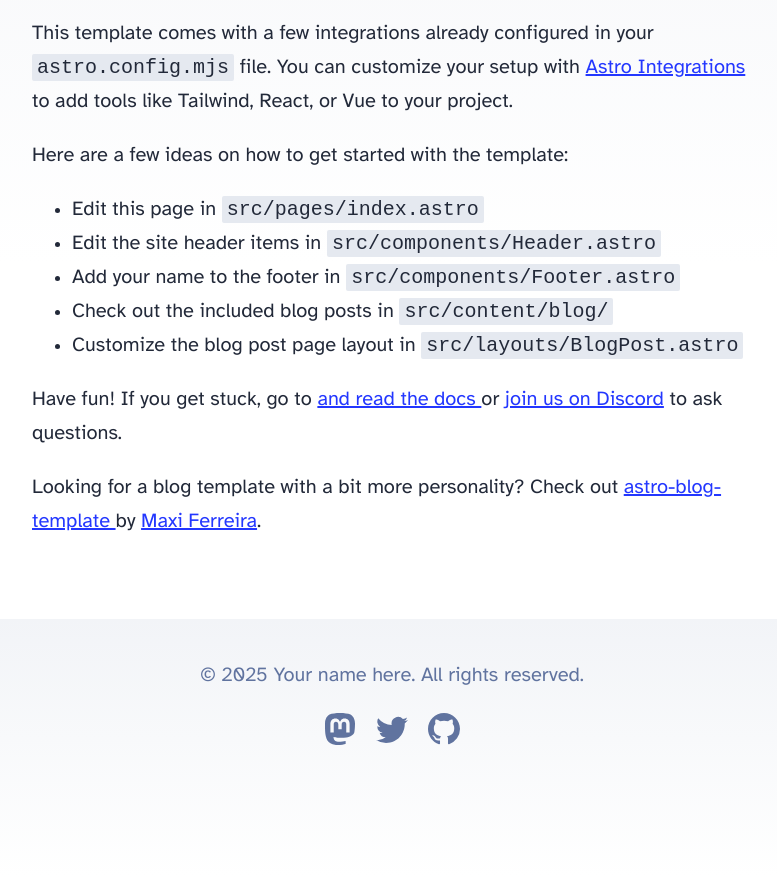
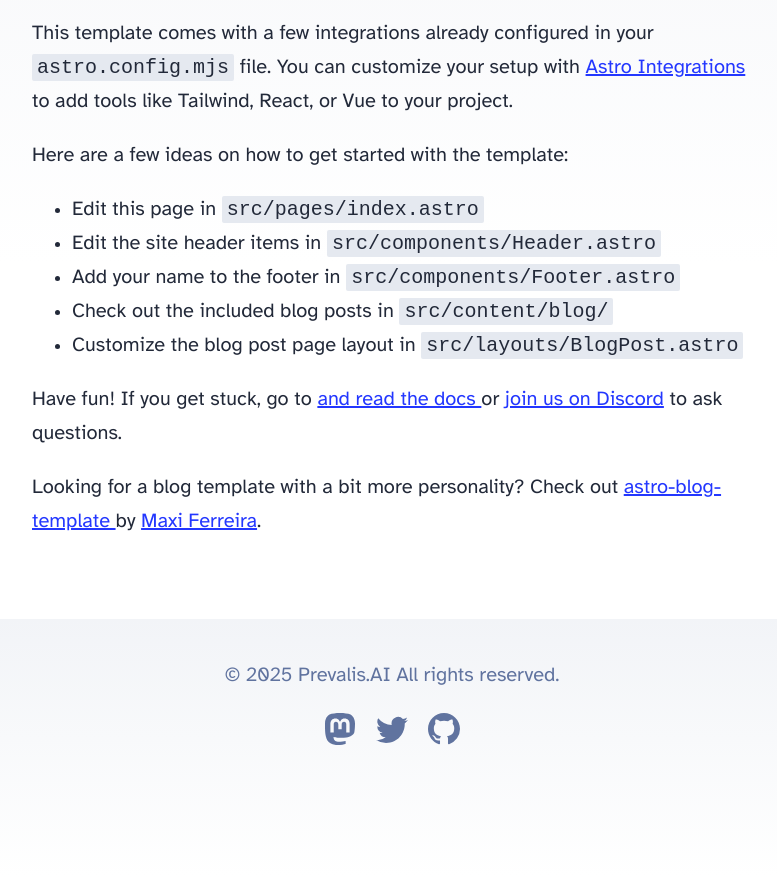
Before and after one commit to bobpreeda/prevalisai, an Astro site: page / in a window 1280 px wide. Shown: the part 336-1213 px from the top of the page, without its empty margins (248-1025 px from the left). Built offline with nearby package versions, Linux system fonts and the light colour scheme; Astro itself is replaced by a stand-in of ours.

Commit message:
minor tweak 2

```diff
--- a/src/components/Footer.astro
+++ b/src/components/Footer.astro
@@ -3,7 +3,7 @@ const today = new Date();
 ---
 
 <footer>
-	&copy; {today.getFullYear()} Your name here. All rights reserved.
+	&copy; {today.getFullYear()} Prevalis.AI All rights reserved.
 	<div class="social-links">
 		<a href="https://m.webtoo.ls/@astro" target="_blank">
 			<span class="sr-only">Follow Astro on Mastodon</span>
```
